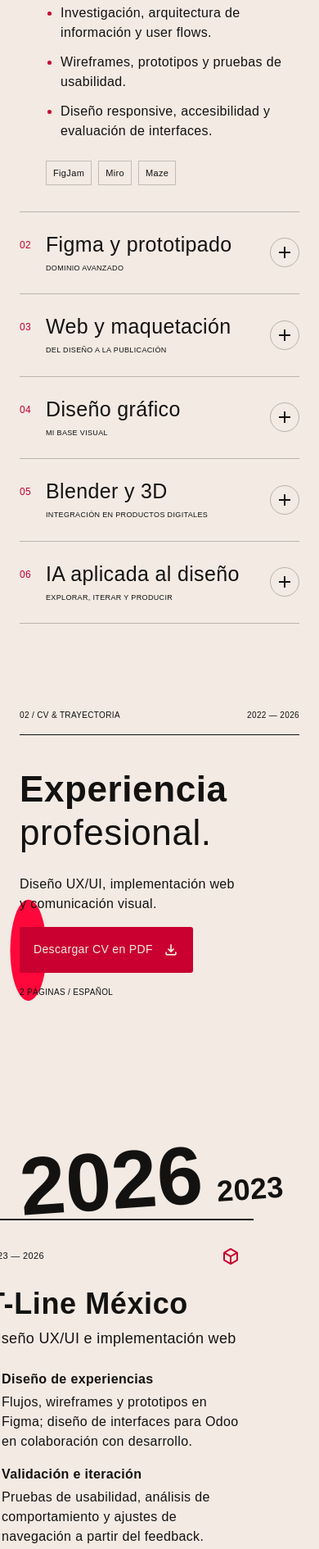
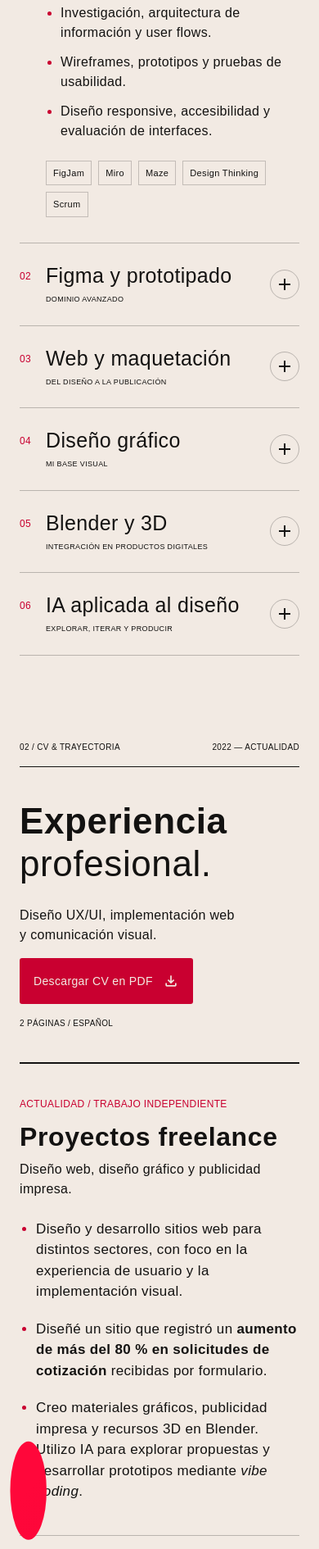
Before and after one commit to alexis01001415-oss/alexis-flores-portfolio, a website built with Vite: page index.html in a window 390 px wide. Shown: the part 5724-7614 px from the top of the page at 82% size. Built offline with nearby package versions, Linux system fonts and the light colour scheme; some packages are replaced by stand-ins of ours; files whose address does not match are found by name.

Commit message:
Update career section and publish supplied CV

```diff
--- a/index.html
+++ b/index.html
@@ -62,25 +62,26 @@
       <section class="expertise" aria-labelledby="skills-title">
         <div class="expertise-intro"><span class="eyebrow">COMPETENCIAS / 06 ÁREAS</span><h3 id="skills-title">Diseñar.<br />Conectar.<br /><em>Resolver.</em></h3><p>UX/UI es mi especialidad. Estas son las herramientas y disciplinas que aporto a cada proyecto.</p><span class="expertise-hint">Explora cada área<span class="icon" aria-hidden="true">south</span></span></div>
         <div class="expertise-list">
-          <details class="skill-item" name="expertise" open><summary><span class="skill-number">01</span><span class="skill-name">Diseño UX/UI<small>PRODUCTOS DIGITALES</small></span><span class="icon" aria-hidden="true">add</span></summary><div class="skill-detail"><p>Diseño para aplicaciones, plataformas y sitios web, desde las necesidades de las personas hasta la interacción final.</p><ul><li>Investigación, arquitectura de información y user flows.</li><li>Wireframes, prototipos y pruebas de usabilidad.</li><li>Diseño responsive, accesibilidad y evaluación de interfaces.</li></ul><div class="skill-toolset"><span>FigJam</span><span>Miro</span><span>Maze</span></div></div></details>
+          <details class="skill-item" name="expertise" open><summary><span class="skill-number">01</span><span class="skill-name">Diseño UX/UI<small>PRODUCTOS DIGITALES</small></span><span class="icon" aria-hidden="true">add</span></summary><div class="skill-detail"><p>Diseño para aplicaciones, plataformas y sitios web, desde las necesidades de las personas hasta la interacción final.</p><ul><li>Investigación, arquitectura de información y user flows.</li><li>Wireframes, prototipos y pruebas de usabilidad.</li><li>Diseño responsive, accesibilidad y evaluación de interfaces.</li></ul><div class="skill-toolset"><span>FigJam</span><span>Miro</span><span>Maze</span><span>Design Thinking</span><span>Scrum</span></div></div></details>
           <details class="skill-item" name="expertise"><summary><span class="skill-number">02</span><span class="skill-name">Figma y prototipado<small>DOMINIO AVANZADO</small></span><span class="icon" aria-hidden="true">add</span></summary><div class="skill-detail"><p>Convierto flujos en interfaces consistentes y prototipos que permiten explorar, presentar y validar una experiencia.</p><ul><li>Auto Layout, componentes, variantes y librerías reutilizables.</li><li>Diseño de alta fidelidad, estados y prototipos interactivos.</li><li>Organización de archivos y entrega de especificaciones a desarrollo.</li></ul><div class="skill-toolset"><span>Figma</span><span>FigJam</span><span>Design systems</span></div></div></details>
           <details class="skill-item" name="expertise"><summary><span class="skill-number">03</span><span class="skill-name">Web y maquetación<small>DEL DISEÑO A LA PUBLICACIÓN</small></span><span class="icon" aria-hidden="true">add</span></summary><div class="skill-detail"><p>Llevo diseños a la web con dominio de HTML y CSS, herramientas visuales y atención al responsive.</p><dl class="skill-levels"><div><dt>HTML y CSS</dt><dd>Dominio avanzado</dd></div><div><dt>JavaScript</dt><dd>Nociones básicas</dd></div><div><dt>Framer, WordPress y Webflow</dt><dd>Dominio avanzado</dd></div></dl><div class="skill-toolset"><span>Elementor</span><span>GitHub</span><span>SEO técnico</span><span>Odoo</span><span>Shopify</span></div></div></details>
-          <details class="skill-item" name="expertise"><summary><span class="skill-number">04</span><span class="skill-name">Diseño gráfico<small>MI BASE VISUAL</small></span><span class="icon" aria-hidden="true">add</span></summary><div class="skill-detail"><p>Trabajo la identidad y la comunicación visual con criterio de composición, jerarquía, tipografía y color.</p><ul><li>Identidad gráfica y piezas para comunicación digital.</li><li>Edición de imagen, gráficos y materiales de campaña.</li><li>Animación y contenido audiovisual.</li></ul><div class="skill-toolset"><span>Illustrator</span><span>Photoshop</span><span>After Effects</span><span>Premiere Pro</span></div></div></details>
+          <details class="skill-item" name="expertise"><summary><span class="skill-number">04</span><span class="skill-name">Diseño gráfico<small>MI BASE VISUAL</small></span><span class="icon" aria-hidden="true">add</span></summary><div class="skill-detail"><p>Trabajo la identidad y la comunicación visual con criterio de composición, jerarquía, tipografía y color.</p><ul><li>Identidad gráfica, publicidad impresa y piezas para comunicación digital.</li><li>Edición de imagen, gráficos y materiales de campaña.</li><li>Animación y contenido audiovisual.</li></ul><div class="skill-toolset"><span>Illustrator</span><span>Photoshop</span><span>After Effects</span><span>Premiere Pro</span></div></div></details>
           <details class="skill-item" name="expertise"><summary><span class="skill-number">05</span><span class="skill-name">Blender y 3D<small>INTEGRACIÓN EN PRODUCTOS DIGITALES</small></span><span class="icon" aria-hidden="true">add</span></summary><div class="skill-detail"><p>Creo recursos tridimensionales para dar forma, contexto y movimiento a experiencias digitales.</p><ul><li>Modelado, materiales, iluminación y composición de escenas.</li><li>Renders y animaciones para comunicar ideas y productos.</li><li>Preparación de modelos para integrarlos en interfaces y experiencias web.</li></ul><div class="skill-toolset"><span>Blender</span><span>Modelado 3D</span><span>Animación</span><span>Rive</span><span>Lottie</span></div></div></details>
-          <details class="skill-item" name="expertise"><summary><span class="skill-number">06</span><span class="skill-name">IA aplicada al diseño<small>EXPLORAR, ITERAR Y PRODUCIR</small></span><span class="icon" aria-hidden="true">add</span></summary><div class="skill-detail"><p>Uso la IA como apoyo creativo y de producción, con revisión de los resultados y criterio de diseño.</p><ul><li>Prompt engineering: contexto, instrucciones y refinamiento de resultados.</li><li>Generación de imágenes, referencias y variantes visuales.</li><li>Ideación, organización de información y prototipado asistido.</li></ul><div class="skill-toolset"><span>ChatGPT</span><span>Claude</span><span>Generación de imágenes</span><span>Prompt engineering</span></div></div></details>
+          <details class="skill-item" name="expertise"><summary><span class="skill-number">06</span><span class="skill-name">IA aplicada al diseño<small>EXPLORAR, ITERAR Y PRODUCIR</small></span><span class="icon" aria-hidden="true">add</span></summary><div class="skill-detail"><p>Uso la IA como apoyo creativo y de producción, con revisión de los resultados y criterio de diseño.</p><ul><li>Prompt engineering: contexto, instrucciones y refinamiento de resultados.</li><li>Generación de imágenes, referencias y variantes visuales.</li><li>Ideación, prototipado y desarrollo asistido (vibe coding).</li></ul><div class="skill-toolset"><span>ChatGPT</span><span>Claude</span><span>Generación de imágenes</span><span>Prompt engineering</span></div></div></details>
         </div>
       </section>
     </section>
     <section class="career section-shell" id="cv" aria-labelledby="career-title">
-      <div class="section-kicker"><span>02 / CV & TRAYECTORIA</span><span>2022 — 2026</span></div>
+      <div class="section-kicker"><span>02 / CV & TRAYECTORIA</span><span>2022 — ACTUALIDAD</span></div>
       <div class="career-heading"><h2 id="career-title" data-split>Experiencia<br /><em>profesional.</em></h2><div><p>Diseño UX/UI, implementación web<br />y comunicación visual.</p><a class="button button-primary" href="./documents/Alexis-Flores-CV.pdf" download="Alexis-Flores-CV.pdf"><span>Descargar CV en PDF</span><span class="icon" aria-hidden="true">download</span></a><span class="cv-file-note">2 PÁGINAS / ESPAÑOL</span></div></div>
+      <article class="career-earlier career-current"><div><span class="eyebrow">ACTUALIDAD / TRABAJO INDEPENDIENTE</span><h3>Proyectos freelance</h3><p>Diseño web, diseño gráfico y publicidad impresa.</p></div><div><ul><li>Diseño y desarrollo sitios web para distintos sectores, con foco en la experiencia de usuario y la implementación visual.</li><li>Diseñé un sitio que registró un <strong>aumento de más del 80 % en solicitudes de cotización</strong> recibidas por formulario.</li><li>Creo materiales gráficos, publicidad impresa y recursos 3D en Blender. Utilizo IA para explorar propuestas y desarrollar prototipos mediante <em>vibe coding</em>.</li></ul></div></article>
       <div class="career-route">
         <svg class="route-art" viewBox="0 0 1200 2800" fill="none" preserveAspectRatio="none" aria-hidden="true">
           <defs><linearGradient id="ribbon-gradient" x1="0" y1="0" x2="1200" y2="2800" gradientUnits="userSpaceOnUse"><stop stop-color="#FF073A"/><stop offset=".48" stop-color="#c90030"/><stop offset="1" stop-color="#ff073a"/></linearGradient></defs>
           <path class="route-track" d="M240 -100 C240 70 1020 50 1000 340 C990 535 750 620 665 495 C560 340 770 205 915 355 C1080 535 1065 700 865 810 C610 950 240 895 205 1160 C175 1350 415 1460 530 1330 C655 1185 440 1030 280 1190 C90 1375 105 1570 340 1690 C600 1820 970 1805 1000 2070 C1025 2265 800 2390 675 2250 C530 2090 775 1940 930 2110 C1100 2295 1090 2470 850 2605 C700 2690 555 2710 610 2920"/>
           <path class="route-ink" d="M240 -100 C240 70 1020 50 1000 340 C990 535 750 620 665 495 C560 340 770 205 915 355 C1080 535 1065 700 865 810 C610 950 240 895 205 1160 C175 1350 415 1460 530 1330 C655 1185 440 1030 280 1190 C90 1375 105 1570 340 1690 C600 1820 970 1805 1000 2070 C1025 2265 800 2390 675 2250 C530 2090 775 1940 930 2110 C1100 2295 1090 2470 850 2605 C700 2690 555 2710 610 2920"/>
         </svg>
-        <article class="career-stop stop-left"><div class="career-year" aria-hidden="true">2026<span>2023</span></div><div class="career-card"><div class="career-date"><span>2023 — 2026</span><span class="icon" aria-hidden="true">deployed_code</span></div><h3>T-Line México</h3><p class="career-role">Diseño UX/UI e implementación web</p><ul><li><strong>Diseño de experiencias</strong>Flujos, wireframes y prototipos en Figma; diseño de interfaces para Odoo en colaboración con desarrollo.</li><li><strong>Validación e iteración</strong>Pruebas de usabilidad, análisis de comportamiento y ajustes de navegación a partir del feedback.</li><li><strong>Implementación visual</strong>Sitios responsive en WordPress, personalización de temas y plantillas con HTML y CSS, y ajustes básicos de JavaScript.</li><li><strong>Calidad del sitio</strong>Optimización de velocidad, SEO y accesibilidad; actualización de plugins para mantener estabilidad y seguridad.</li><li><strong>Trabajo en equipo</strong>Coordinación con desarrollo para llevar los requerimientos y las propuestas visuales a interfaces funcionales.</li></ul><div class="career-tags"><span>UX/UI</span><span>FIGMA</span><span>WORDPRESS</span><span>ODOO</span></div></div></article>
+        <article class="career-stop stop-left"><div class="career-year" aria-hidden="true">2026<span>2024</span></div><div class="career-card"><div class="career-date"><span>ABR 2024 — SEP 2026</span><span class="icon" aria-hidden="true">deployed_code</span></div><h3>T-Line México</h3><p class="career-role">Diseño UX/UI e implementación web</p><ul><li><strong>Consola de Curiosity Cloud</strong>Diseñé la consola y sus nuevos flujos, que registraron una reducción aproximada del 50 % en la tasa de rebote.</li><li><strong>Diseño de experiencias</strong>Definí flujos, wireframes y prototipos en Figma e interfaces para Odoo, en coordinación con desarrollo.</li><li><strong>Implementación visual</strong>Diseñé y mantuve sitios responsive en WordPress, con personalización de temas mediante HTML, CSS y ajustes de JavaScript.</li><li><strong>Usabilidad y calidad</strong>Realicé pruebas de usabilidad y analicé comentarios para mejorar la navegación. Trabajé en SEO, accesibilidad y rendimiento.</li></ul><div class="career-tags"><span>UX/UI</span><span>FIGMA</span><span>WORDPRESS</span><span>ODOO</span></div></div></article>
         <article class="career-stop stop-right"><div class="career-year" aria-hidden="true">2024<span>2023</span></div><div class="career-card"><div class="career-date"><span>MAR 2023 — ABR 2024</span><span class="icon" aria-hidden="true">grid_view</span></div><h3>Grupo Invictus</h3><p class="career-role">Diseñador UX/UI y diseñador web</p><ul><li><strong>Interfaces y prototipos</strong>Wireframes, mockups y prototipos de alta fidelidad en Figma para presentar y validar propuestas.</li><li><strong>Productos con datos</strong>Diseño de dashboards y paneles para visualizar información y apoyar tareas de administración.</li><li><strong>Flujos y usabilidad</strong>Revisión de recorridos mediante pruebas y datos, con ajustes iterativos a partir del feedback.</li><li><strong>Diseño adaptable</strong>Interfaces responsive y criterios de accesibilidad para distintos dispositivos.</li><li><strong>Colaboración</strong>Definición de requerimientos y objetivos con clientes; coordinación con desarrollo durante la implementación.</li></ul><div class="career-tags"><span>UX/UI</span><span>DASHBOARDS</span><span>PROTOTIPADO</span></div></div></article>
         <article class="career-stop stop-left"><div class="career-year" aria-hidden="true">2023<span>2022</span></div><div class="career-card"><div class="career-date"><span>JUN 2022 — MAR 2023</span><span class="icon" aria-hidden="true">work</span></div><h3>Fundación ADO</h3><p class="career-role">Diseñador gráfico</p><ul><li><strong>Comunicación visual</strong>Diseño de flyers informativos y piezas gráficas para campañas de la fundación.</li><li><strong>Contenido audiovisual</strong>Producción de videos corporativos y materiales para comunicar actividades y proyectos.</li><li><strong>Identidad gráfica</strong>Desarrollo de identificadores visuales y adaptación de recursos para distintas piezas de comunicación.</li></ul><div class="career-tags"><span>DISEÑO GRÁFICO</span><span>VIDEO</span><span>COMUNICACIÓN VISUAL</span></div></div></article>
       </div>
@@ -99,6 +100,7 @@
           <article class="education-entry"><h4>Diseño de producto</h4><p>Platzi</p><time>Febrero 2022 — Diciembre 2023</time></article>
           <article class="education-entry"><h4>Desarrollo web</h4><p>Platzi</p><time>Febrero 2022 — Diciembre 2023</time></article>
           <article class="education-entry"><h4>Inglés</h4><p>Platzi</p><time>Febrero 2022 — Diciembre 2023</time></article>
+          <article class="education-entry"><h4>Certificados en diseño gráfico e inteligencia artificial</h4><p>Platzi</p></article>
         </div>
       </section>
     </section>
--- a/src/expertise.css
+++ b/src/expertise.css
@@ -67,6 +67,11 @@
 .career-earlier h3 { font-size: 32px; margin: 12px 0 8px; }
 .career-earlier p { max-width: 64ch; }
 .career-earlier > div:last-child { align-self: center; }
+.career-current { margin-top: 64px; border-top: 2px solid var(--ink); border-bottom: 1px solid #13121140; }
+.career-current ul { padding-left: 20px; margin: 0; font-size: 18px; }
+.career-current li + li { margin-top: 20px; }
+.career-current li::marker { color: var(--button); }
+.career-current .eyebrow { color: var(--button); }
 .education-record { border-top: 1px solid #13121145; padding-top: 48px; margin-top: 56px; }
 .education-heading { display: flex; justify-content: space-between; align-items: baseline; gap: 32px; margin-bottom: 32px; }
 .education-heading h3 { font-size: clamp(28px, 3vw, 44px); }
@@ -102,6 +107,8 @@
   .skill-levels > div { grid-template-columns: 1fr; gap: 4px; }
   .skill-toolset span { padding: 6px 8px; font-size: 11px; }
   .career-earlier, .education-list { grid-template-columns: 1fr; gap: 24px; }
+  .career-current { margin-top: 40px; }
+  .career-current ul { font-size: 17px; }
   .education-heading { flex-direction: column; gap: 8px; }
   .education-list { gap: 0; }
   .education-entry h4 { font-size: 23px; }
```
Also changed, not shown: QA.md (+14 -1 lines), README.md, 2 other files.
